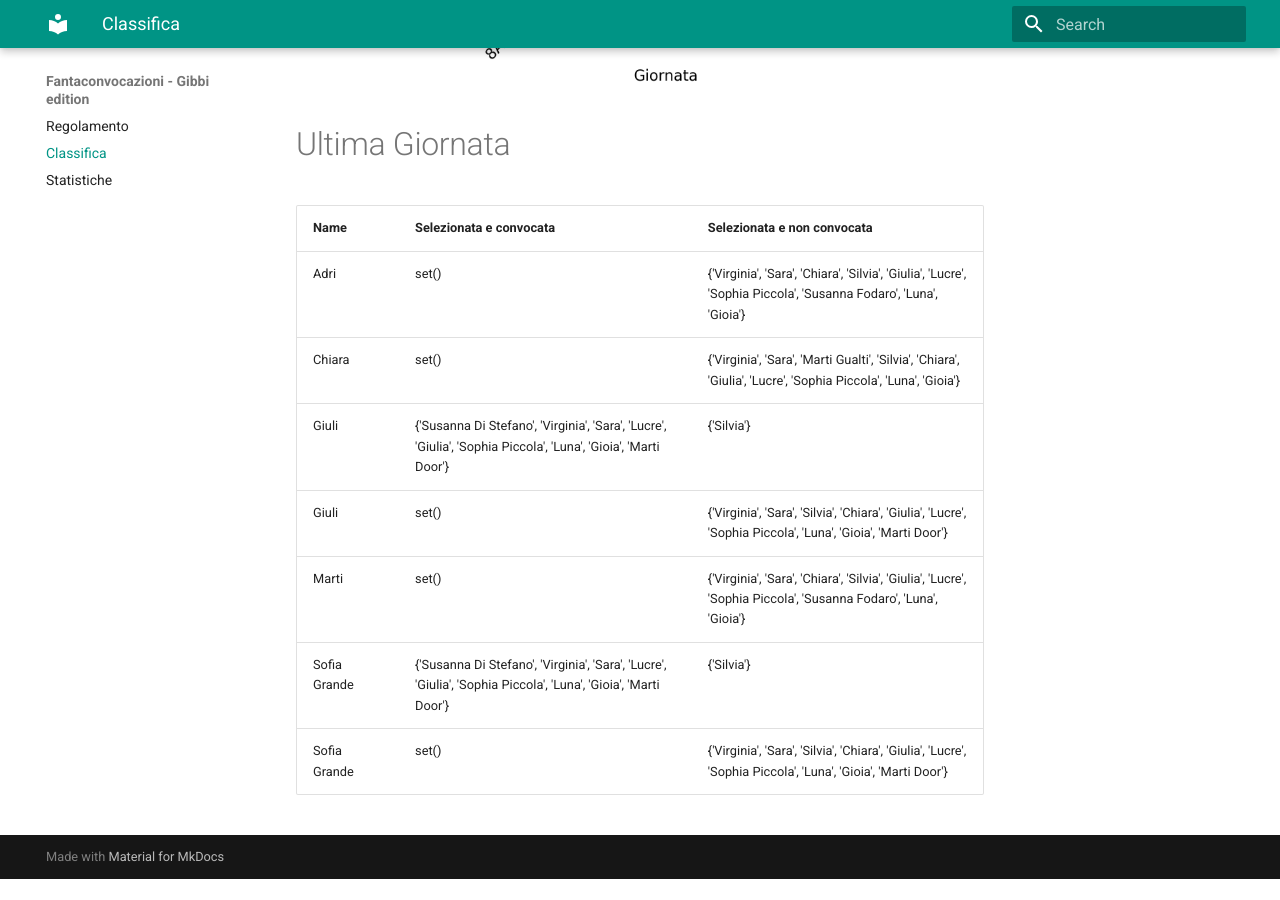
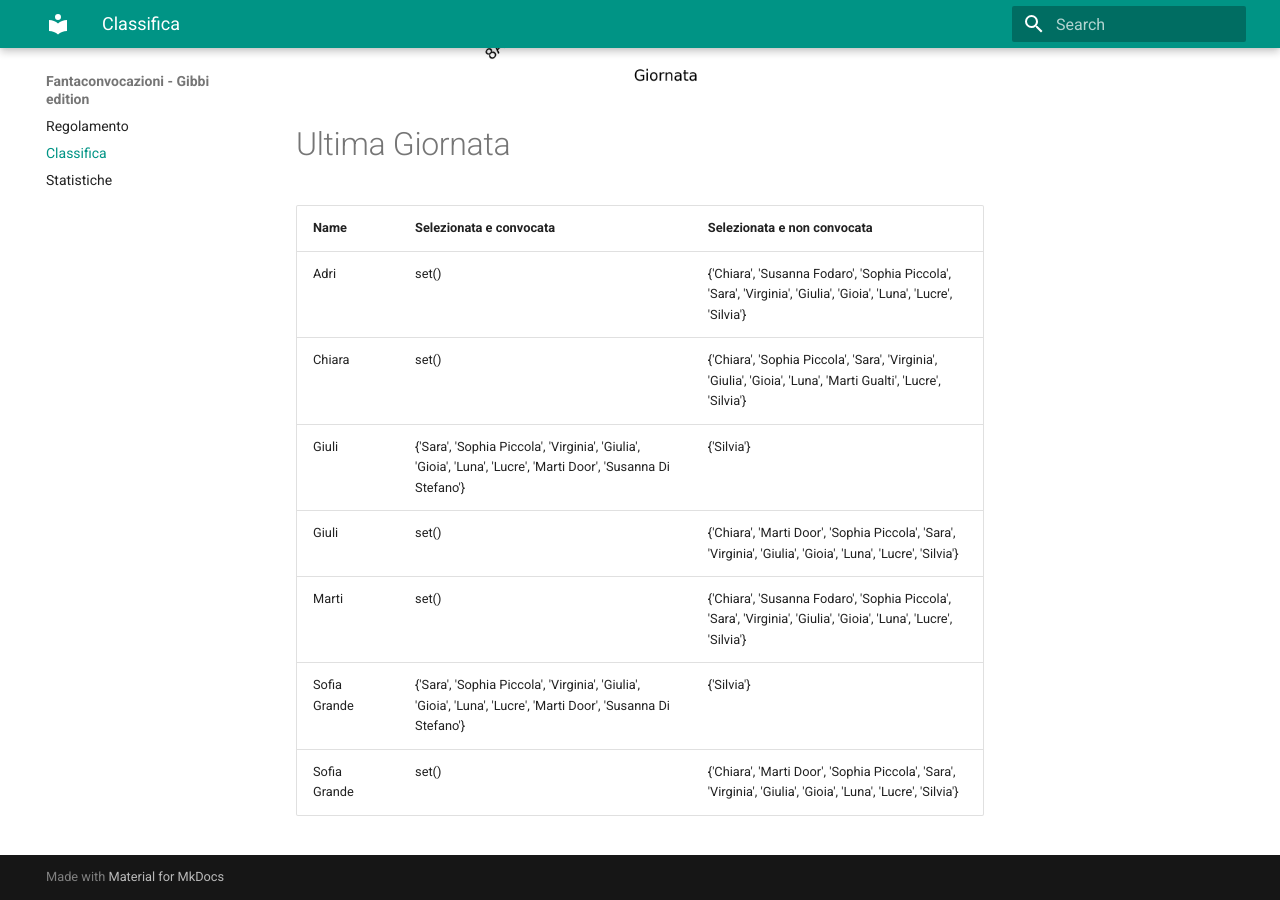
Before and after one commit to martinig94/fantagibbi, an MkDocs documentation site: the page built from docs/Classifica.md, in a window 1280 px wide and 900 px high, scrolled down 1024 px. Built offline with MkDocs 1.6.1 and Material for MkDocs 9.7.7, drawn with Linux system fonts in a browser that asks for light colours; before the commit the page ends 1903 px from its top, so only the background shows below that.

Commit message:
Auto-update from main.py

```diff
--- a/docs/Classifica.md
+++ b/docs/Classifica.md
@@ -18,11 +18,11 @@
 <!-- START_TABLE CORRECT -->
 | Name         | Selezionata e convocata                                                                                        | Selezionata e non convocata                                                                                      |
 |:-------------|:---------------------------------------------------------------------------------------------------------------|:-----------------------------------------------------------------------------------------------------------------|
-| Adri         | set()                                                                                                          | {'Virginia', 'Sara', 'Chiara', 'Silvia', 'Giulia', 'Lucre', 'Sophia Piccola', 'Susanna Fodaro', 'Luna', 'Gioia'} |
-| Chiara       | set()                                                                                                          | {'Virginia', 'Sara', 'Marti Gualti', 'Silvia', 'Chiara', 'Giulia', 'Lucre', 'Sophia Piccola', 'Luna', 'Gioia'}   |
-| Giuli        | {'Susanna Di Stefano', 'Virginia', 'Sara', 'Lucre', 'Giulia', 'Sophia Piccola', 'Luna', 'Gioia', 'Marti Door'} | {'Silvia'}                                                                                                       |
-| Giuli        | set()                                                                                                          | {'Virginia', 'Sara', 'Silvia', 'Chiara', 'Giulia', 'Lucre', 'Sophia Piccola', 'Luna', 'Gioia', 'Marti Door'}     |
-| Marti        | set()                                                                                                          | {'Virginia', 'Sara', 'Chiara', 'Silvia', 'Giulia', 'Lucre', 'Sophia Piccola', 'Susanna Fodaro', 'Luna', 'Gioia'} |
-| Sofia Grande | {'Susanna Di Stefano', 'Virginia', 'Sara', 'Lucre', 'Giulia', 'Sophia Piccola', 'Luna', 'Gioia', 'Marti Door'} | {'Silvia'}                                                                                                       |
-| Sofia Grande | set()                                                                                                          | {'Virginia', 'Sara', 'Silvia', 'Chiara', 'Giulia', 'Lucre', 'Sophia Piccola', 'Luna', 'Gioia', 'Marti Door'}     |
+| Adri         | set()                                                                                                          | {'Chiara', 'Susanna Fodaro', 'Sophia Piccola', 'Sara', 'Virginia', 'Giulia', 'Gioia', 'Luna', 'Lucre', 'Silvia'} |
+| Chiara       | set()                                                                                                          | {'Chiara', 'Sophia Piccola', 'Sara', 'Virginia', 'Giulia', 'Gioia', 'Luna', 'Marti Gualti', 'Lucre', 'Silvia'}   |
+| Giuli        | {'Sara', 'Sophia Piccola', 'Virginia', 'Giulia', 'Gioia', 'Luna', 'Lucre', 'Marti Door', 'Susanna Di Stefano'} | {'Silvia'}                                                                                                       |
+| Giuli        | set()                                                                                                          | {'Chiara', 'Marti Door', 'Sophia Piccola', 'Sara', 'Virginia', 'Giulia', 'Gioia', 'Luna', 'Lucre', 'Silvia'}     |
+| Marti        | set()                                                                                                          | {'Chiara', 'Susanna Fodaro', 'Sophia Piccola', 'Sara', 'Virginia', 'Giulia', 'Gioia', 'Luna', 'Lucre', 'Silvia'} |
+| Sofia Grande | {'Sara', 'Sophia Piccola', 'Virginia', 'Giulia', 'Gioia', 'Luna', 'Lucre', 'Marti Door', 'Susanna Di Stefano'} | {'Silvia'}                                                                                                       |
+| Sofia Grande | set()                                                                                                          | {'Chiara', 'Marti Door', 'Sophia Piccola', 'Sara', 'Virginia', 'Giulia', 'Gioia', 'Luna', 'Lucre', 'Silvia'}     |
 <!-- END_TABLE CORRECT -->
```
